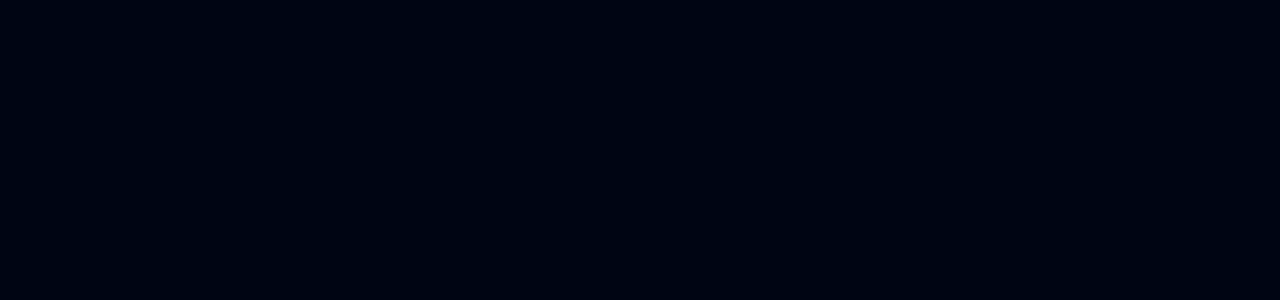
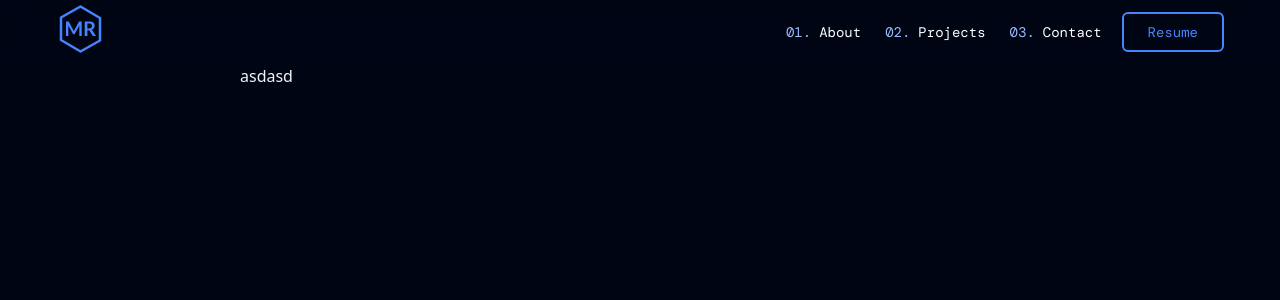
Before and after one commit to rigomart/portfolio, a Next.js app: page / in a window 1280 px wide. Shown: the top 300 px of the page. Built offline with nearby package versions, Linux system fonts and the light colour scheme; a web font is replaced by a local one.

Commit message:
fixes: loader and navbar remade with framer motion

```diff
--- a/components/Loader.tsx
+++ b/components/Loader.tsx
@@ -1,36 +1,18 @@
 import Image from 'next/image';
-import { useState, useEffect } from 'react';
-import { Transition } from '@headlessui/react';
-import { loaderAniStyles } from 'utils';
+import { motion } from 'framer-motion';
 
 const Loader = ({ onFinish }: { onFinish: () => void }) => {
-  const [isMounted, setIsMounted] = useState(false);
-
-  useEffect(() => {
-    setIsMounted(true);
-    const timeout2 = setTimeout(() => {
-      setIsMounted(false);
-    }, 1000);
-
-    const timeout1 = setTimeout(() => {
-      onFinish();
-    }, 2000);
-
-    return () => {
-      clearTimeout(timeout1);
-      clearTimeout(timeout2);
-    };
-  }, [onFinish]);
-
   return (
-    <Transition appear={true} show={isMounted} {...loaderAniStyles}>
-      <div
-        className={`w-full h-full fixed flex justify-center items-center
-          transition duration-500 ease-in-out`}
+    <div className="w-full h-full fixed flex justify-center items-center">
+      <motion.div
+        initial={{ opacity: 0, scale: 0.5 }}
+        animate={{ opacity: [null, 1, 1, 0], scale: [0.9, 1, 1, 0.8] }}
+        transition={{ duration: 2, times: [0, 0.25, 0.75, 1] }}
+        onAnimationComplete={onFinish}
       >
         <Image src="/logo.svg" priority height={96} width={96} alt="Logo" />
-      </div>
-    </Transition>
+      </motion.div>
+    </div>
   );
 };
 
--- a/layout/Drawer.tsx
+++ b/layout/Drawer.tsx
@@ -40,13 +40,14 @@ const Drawer = () => {
         <nav className="flex flex-col justify-center flex-1">
           <ul className="flex flex-col gap-y-10">
             {sectionLinks.map(({ path, title }, index) => (
+              <li key={index}>
                 <SectionLink
-                key={index}
                   direction="vertical"
                   index={index}
                   path={path}
                   title={title}
                 />
+              </li>
             ))}
           </ul>
           <div className="grid place-items-center py-8">
--- a/layout/Navbar.tsx
+++ b/layout/Navbar.tsx
@@ -1,4 +1,5 @@
-import { Transition } from 'react-transition-group';
+// import { Transition } from 'react-transition-group';
+
 import Link from 'next/link';
 import Image from 'next/image';
 
@@ -7,10 +8,29 @@ import Drawer from './Drawer';
 import SectionLink from './SectionLink';
 import { Button } from 'components';
 import { useMounted, useShowOnScroll } from 'hooks';
+import { motion } from 'framer-motion';
+
+const fadeIn = {
+  hidden: { opacity: 0 },
+  visible: ({ delay = 0 }) => ({
+    opacity: [0, 1],
+    transition: { delay, duration: 0.5 },
+  }),
+};
+
+const fadeDown = {
+  hidden: { opacity: 0, translateY: -16 },
+  visible: (i: number) => ({
+    opacity: 1,
+    translateY: 0,
+    transition: {
+      delay: i * 0.1,
+    },
+  }),
+};
 
 const Navbar = () => {
   const { show } = useShowOnScroll();
-  const { isMounted } = useMounted();
 
   return (
     <>
@@ -21,44 +41,49 @@ const Navbar = () => {
         z-20 bg-primary-900 md:bg-primary-900/60 md:backdrop-blur-lg flex items-center
         justify-between h-16`}
       >
-        <Transition in={isMounted} timeout={0}>
-          {(state) => (
-            <Link
-              href="/"
-              className={`transition duration-500 ease-in-out ${fadeStyles[state]}`}
+        {/* LOGO */}
+        <Link href="/" passHref>
+          <motion.a
+            initial={'hidden'}
+            animate={'visible'}
+            variants={fadeIn}
+            custom={{ delay: 0 }}
           >
             <Image src="/logo.svg" height={48} width={48} alt="Logo" />
+          </motion.a>
         </Link>
-          )}
-        </Transition>
 
         <nav className="hidden sm:flex">
           <ul className="flex gap-x-6 items-center">
             {sectionLinks.map(({ path, title }, index) => (
-              <Transition in={isMounted} timeout={(index + 1) * 100} key={index}>
-                {(state) => (
+              <motion.li
+                initial="hidden"
+                animate="visible"
+                custom={index}
+                variants={fadeDown}
+                key={path}
+              >
                 <SectionLink
-                    className={`transition duration-500 ease-in-out ${fadeDownStyles[state]}`}
                   direction="horizontal"
                   index={index}
                   path={path}
                   title={title}
                 />
-                )}
-              </Transition>
+              </motion.li>
             ))}
           </ul>
-          <Transition in={isMounted} timeout={400}>
-            {(state) => (
-              <Button
-                className={`sm:ml-5 transition duration-500 ease-in-out ${fadeDownStyles[state]}`}
-                size="sm"
+          <motion.div
+            initial="hidden"
+            animate="visible"
+            variants={fadeIn}
+            custom={{ delay: 0.4 }}
           >
+            <Button className="sm:ml-5" size="sm">
               Resume
             </Button>
-            )}
-          </Transition>
+          </motion.div>
         </nav>
+
         <Drawer />
       </header>
     </>
--- a/layout/SectionLink.tsx
+++ b/layout/SectionLink.tsx
@@ -10,9 +10,8 @@ type Props = {
 
 const SectionLink = ({ direction, path, title, index, className = '' }: Props) => {
   return (
-    <li className={`font-mono sm:text-sm ${className}`}>
     <Link href={path} passHref>
-        <a>
+      <a className={`font-mono sm:text-sm ${className}`}>
         <div
           className={`flex ${
             direction === 'horizontal'
@@ -31,7 +30,6 @@ const SectionLink = ({ direction, path, title, index, className = '' }: Props) =
         </div>
       </a>
     </Link>
-    </li>
   );
 };
 
--- a/layout/layout.tsx
+++ b/layout/layout.tsx
@@ -10,15 +10,15 @@ const Layout = ({ children }: { children: React.ReactNode }) => {
   return (
     <div className="bg-primary-900 text-gray-100 h-full relative">
       {isLoading ? (
-        <Loader finishLoading={() => setIsLoading(false)} />
+        <Loader onFinish={() => setIsLoading(false)} />
       ) : (
         <>
           <Navbar />
-          <SideInfo />
+          {/* <SideInfo /> */}
           <main className="pt-16 px-6 sm:px-10 md:px-24 lg:px-40 xl:px-60 max-w-[1480px] mx-auto">
             {children}
           </main>
-          <Footer />
+          {/* <Footer /> */}
         </>
       )}
     </div>
--- a/package.json
+++ b/package.json
@@ -9,7 +9,7 @@
     "lint": "next lint"
   },
   "dependencies": {
-    "@headlessui/react": "^1.7.1",
+    "framer-motion": "^7.3.5",
     "next": "12.3.0",
     "react": "18.2.0",
     "react-dom": "18.2.0",
--- a/pages/index.tsx
+++ b/pages/index.tsx
@@ -1,13 +1,10 @@
 import { Loader, ProjectCard } from 'components';
+import { Layout } from 'layout';
 
 import type { NextPage } from 'next';
 
 const Home: NextPage = () => {
-  return (
-    <>
-      <Loader onFinish={() => {}} />
-    </>
-  );
+  return <Layout> asdasd</Layout>;
 };
 
 export default Home;
--- a/utils/index.ts
+++ b/utils/index.ts
@@ -25,22 +25,24 @@ type TransitionType = {
 };
 
 export const navDelay = 1000;
-export const loaderDelay = 200; // TODO: change to 2000
+export const loaderDelay = 200;
 
-export const fadeStyles = {
-  unmounted: 'opacity-0',
-  entering: 'opacity-0',
-  entered: 'opacity-100',
-  exiting: 'opacity-0',
-  exited: 'opacity-0',
+export const fadeStyles: TransitionType = {
+  enter: 'transition duration-500 ease-in-out',
+  enterFrom: 'opacity-0',
+  enterTo: 'opacity-100',
+  leave: 'transition duration-500 ease-in-out',
+  leaveFrom: 'opacity-100',
+  leaveTo: 'opacity-0',
 };
 
-export const fadeDownStyles = {
-  unmounted: '-translate-y-4 opacity-0',
-  entering: '-translate-y-4 opacity-0',
-  entered: 'opacity-100',
-  exiting: '-translate-y-4 opacity-0',
-  exited: '-translate-y-4 opacity-0',
+export const fadeDownStyles: TransitionType = {
+  enter: 'transition duration-500 ease-in-out',
+  enterFrom: '-translate-y-4 opacity-0',
+  enterTo: 'opacity-100',
+  leave: 'transition duration-500 ease-in-out',
+  leaveFrom: 'opacity-100',
+  leaveTo: 'opacity-0',
 };
 
 export const fadeUpStyles = {
```
Also changed, not shown: layout/SideInfo.tsx (+55 -54 lines), 1 other file (tests, documents, lock files or other folders). Lines whose indentation alone changed are shown as unchanged.
